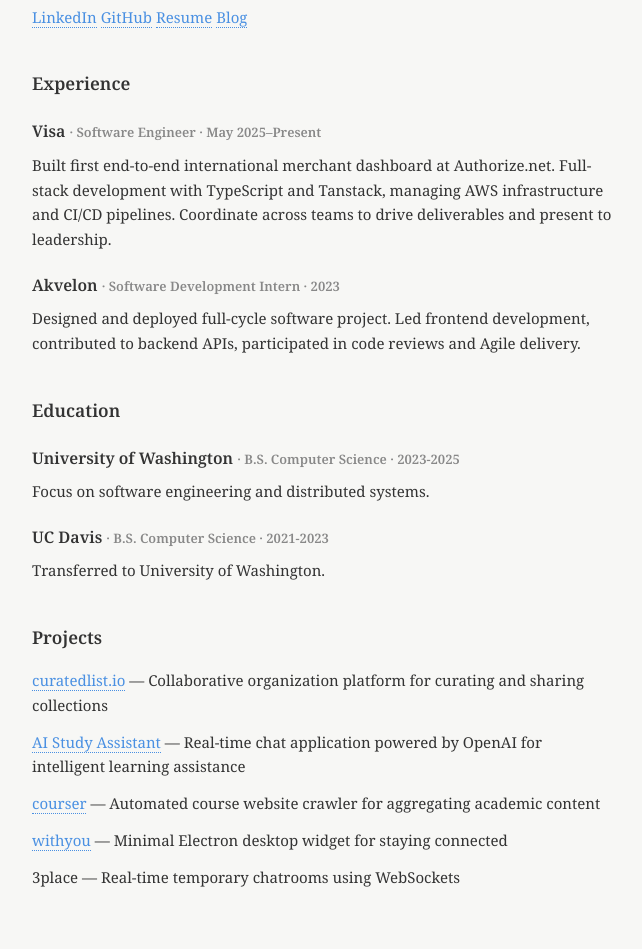
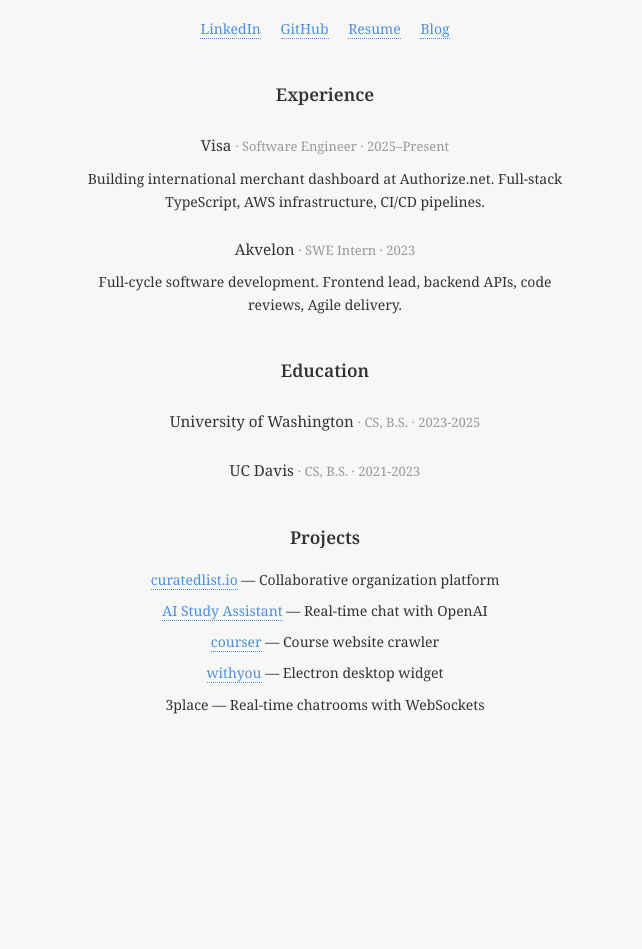
Before and after one commit to nexusboyko/nexusboyko.github.io, a website: page index.html in a window 1280 px wide. Shown: the part 155-1104 px from the top of the page, without its empty margins (315-957 px from the left). After the commit the page ends 927 px from the top, so only its background shows below. Drawn offline with Linux system fonts and the light colour scheme.

Commit message:
Return to centered, small, minimal style (Michael Andreuzza)
- Everything centered (text-align: center on body)
- Narrower width (550px)
- Smaller fonts (14px body, 0.95rem h3)
- Condensed descriptions (one line per item)
- Removed ul for projects (just p tags)
- Removed header tag (just h1)
- Cleaner spacing

```diff
--- a/index.html
+++ b/index.html
@@ -8,10 +8,8 @@
   <link rel="icon" href="favicon.ico">
 </head>
 <body>
-  <header>
-    <h1>Alex Boyko</h1>
-    <p>Software Engineer at Visa building international payments infrastructure. Passionate about creating products that solve real problems.</p>
-  </header>
+  <h1>Alex Boyko</h1>
+  <p>Software Engineer at Visa building international payments infrastructure.</p>
 
   <nav>
     <a href="https://linkedin.com/in/aboyko2003">LinkedIn</a>
@@ -22,34 +20,26 @@
 
   <section>
     <h2>Experience</h2>
+    <h3>Visa <small>· Software Engineer · 2025–Present</small></h3>
+    <p>Building international merchant dashboard at Authorize.net. Full-stack TypeScript, AWS infrastructure, CI/CD pipelines.</p>
 
-    <h3>Visa <small>· Software Engineer · May 2025–Present</small></h3>
-    <p>Built first end-to-end international merchant dashboard at Authorize.net. Full-stack development with TypeScript and Tanstack, managing AWS infrastructure and CI/CD pipelines. Coordinate across teams to drive deliverables and present to leadership.</p>
-
-    <h3>Akvelon <small>· Software Development Intern · 2023</small></h3>
-    <p>Designed and deployed full-cycle software project. Led frontend development, contributed to backend APIs, participated in code reviews and Agile delivery.</p>
+    <h3>Akvelon <small>· SWE Intern · 2023</small></h3>
+    <p>Full-cycle software development. Frontend lead, backend APIs, code reviews, Agile delivery.</p>
   </section>
 
   <section>
     <h2>Education</h2>
-
-    <h3>University of Washington <small>· B.S. Computer Science · 2023-2025</small></h3>
-    <p>Focus on software engineering and distributed systems.</p>
-
-    <h3>UC Davis <small>· B.S. Computer Science · 2021-2023</small></h3>
-    <p>Transferred to University of Washington.</p>
+    <h3>University of Washington <small>· CS, B.S. · 2023-2025</small></h3>
+    <h3>UC Davis <small>· CS, B.S. · 2021-2023</small></h3>
   </section>
 
   <section>
     <h2>Projects</h2>
-
-    <ul>
-      <li><a href="https://curatedlist.io">curatedlist.io</a> — Collaborative organization platform for curating and sharing collections</li>
-      <li><a href="https://study-assistant.akvelon.net/">AI Study Assistant</a> — Real-time chat application powered by OpenAI for intelligent learning assistance</li>
-      <li><a href="https://github.com/nexusboyko/courser">courser</a> — Automated course website crawler for aggregating academic content</li>
-      <li><a href="https://github.com/nexusboyko/withyou">withyou</a> — Minimal Electron desktop widget for staying connected</li>
-      <li>3place — Real-time temporary chatrooms using WebSockets</li>
-    </ul>
+    <p><a href="https://curatedlist.io">curatedlist.io</a> — Collaborative organization platform</p>
+    <p><a href="https://study-assistant.akvelon.net/">AI Study Assistant</a> — Real-time chat with OpenAI</p>
+    <p><a href="https://github.com/nexusboyko/courser">courser</a> — Course website crawler</p>
+    <p><a href="https://github.com/nexusboyko/withyou">withyou</a> — Electron desktop widget</p>
+    <p>3place — Real-time chatrooms with WebSockets</p>
   </section>
 </body>
 </html>
--- a/styles.css
+++ b/styles.css
@@ -13,9 +13,10 @@ body {
   line-height: 1.65;
   color: #333;
   background: #f7f7f5;
-  max-width: 650px;
+  max-width: 550px;
   margin: 0 auto;
   padding: 3rem 2rem;
+  text-align: center;
 }
 
 h1 {
@@ -31,13 +32,14 @@ h2 {
 }
 
 h3 {
-  font-size: 1rem;
-  font-weight: 600;
-  margin: 1.25rem 0 0.25rem;
+  font-size: 0.95rem;
+  font-weight: 400;
+  margin: 1.5rem 0 0.5rem;
 }
 
 p {
   margin: 0.5rem 0;
+  font-size: 14px;
 }
 
 a {
@@ -61,7 +63,20 @@ li {
 
 small {
   font-size: 13px;
-  color: #888;
+  color: #999;
+}
+
+section {
+  margin-top: 2.5rem;
+}
+
+nav {
+  margin: 1.5rem 0 2.5rem;
+  font-size: 14px;
+}
+
+nav a {
+  margin: 0 0.5rem;
 }
 
 @media (max-width: 640px) {
```
